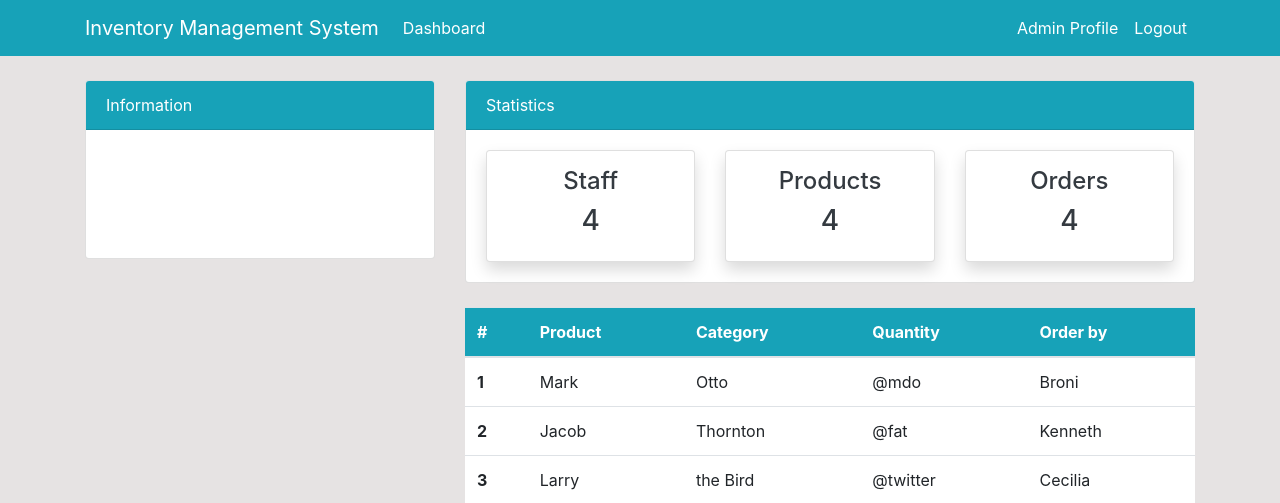
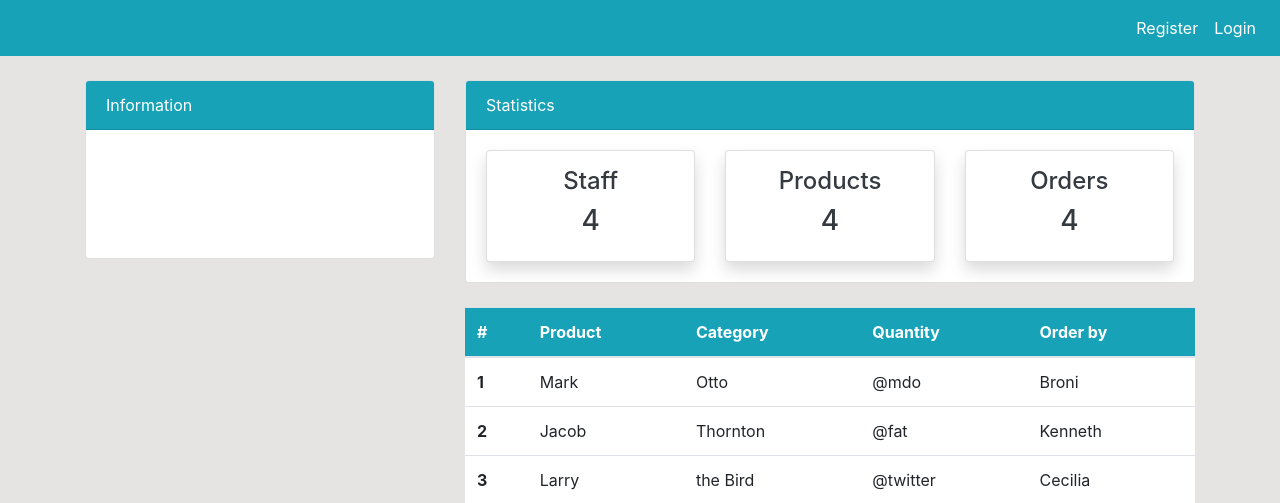
Before and after one commit to byron00123/IventoryManagementSystem, a Django app: page /order/ in a window 1280 px wide. Shown: the top 503 px of the page. Run offline with Django 4.2, Linux system fonts and the light colour scheme.

Commit message:
implement login/logout route

```diff
--- a/dashboard/urls.py
+++ b/dashboard/urls.py
@@ -4,7 +4,7 @@ from . import views
 
 
 urlpatterns = [
-    path('', views.index, name= 'dashboard-index'),
+    path('dashboard', views.index, name= 'dashboard-index'),
     path('staff/', views.staff, name = 'dashboard-staff'),
      path('product/', views.product, name = 'dashboard-product'),
       path('order/', views.order, name = 'dashboard-order'),
--- a/inventoryproject/settings.py
+++ b/inventoryproject/settings.py
@@ -130,6 +130,8 @@ STATICFILES_DIRS = [
 
 STATIC_ROOT = (BASE_DIR/"asert/")
 
+LOGIN_REDIRECT_URL = 'dashboard-index'
+
 
 
 # Default primary key field type
--- a/inventoryproject/urls.py
+++ b/inventoryproject/urls.py
@@ -23,6 +23,6 @@ urlpatterns = [
     path('admin/', admin.site.urls),
     path('', include('dashboard.urls')),
     path('register/', user_view.register, name='user-register'),
-    path('login/', auth_views.LoginView.as_view(template_name='user/login.html'), name='user-login'),
-     path('logout/', auth_views.LogoutView.as_view(template_name='user/logout.html'), name='user-logout'),
+    path('', auth_views.LoginView.as_view(template_name='user/login.html'), name='user-login'),
+    path('logout/', auth_views.LogoutView.as_view(template_name='user/logout.html'), name='user-logout'),
 ]
--- a/templates/partials/nav.html
+++ b/templates/partials/nav.html
@@ -1,5 +1,6 @@
 <!--Navbar-->
 <nav class="navbar navbar-expand-lg navbar-info bg-info">
+    {%if user.is_authenticated %}
     <div class="container">
     <a class="navbar-brand text-white" href="{%url 'dashboard-index' %}">Inventory Management System</a>
     <button class="navbar-toggler" type="button" data-toggle="collapse" data-target="#navbarSupportedContent"
@@ -19,9 +20,22 @@
     class="sr-only">(current)</span></a>
     </li>
     <li class="nav-item">
-    <a class="nav-link text-white" href="#">Logout</a>
+    <a class="nav-link text-white" href="{% url 'user-logout' %}">Logout</a>
     </li>
     </ul>
+    {% else %}
+
+
+    <ul class="navbar-nav ml-auto">
+        <li class="nav-item active">
+        <a class="nav-link text-white" href="{% url 'user-register' %}">Register <span
+        class="sr-only">(current)</span></a>
+        </li>
+        <li class="nav-item">
+        <a class="nav-link text-white" href="{% url 'user-login' %}">Login</a>
+        </li>
+        </ul>
+        {% endif %}
     </div>
     </div>
 
--- a/user/views.py
+++ b/user/views.py
@@ -10,7 +10,7 @@ def register(request):
       form = CreateUserForm(request.POST)
       if form.is_valid():
          form.save()
-         return redirect('dashboard-index')
+         return redirect('user-login')
     else:
         form = CreateUserForm()
     context = {
```
Also changed, not shown: db.sqlite3.
